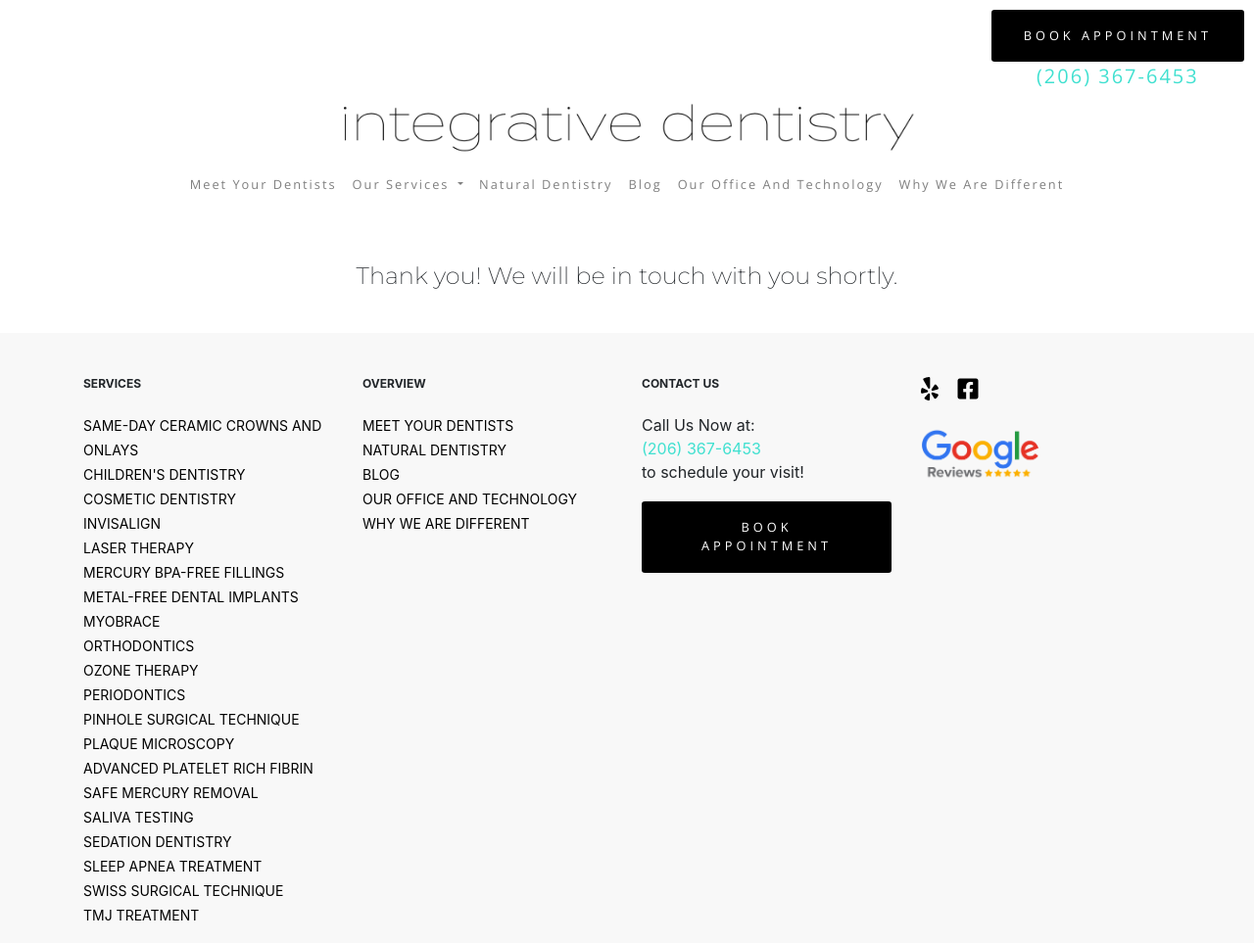
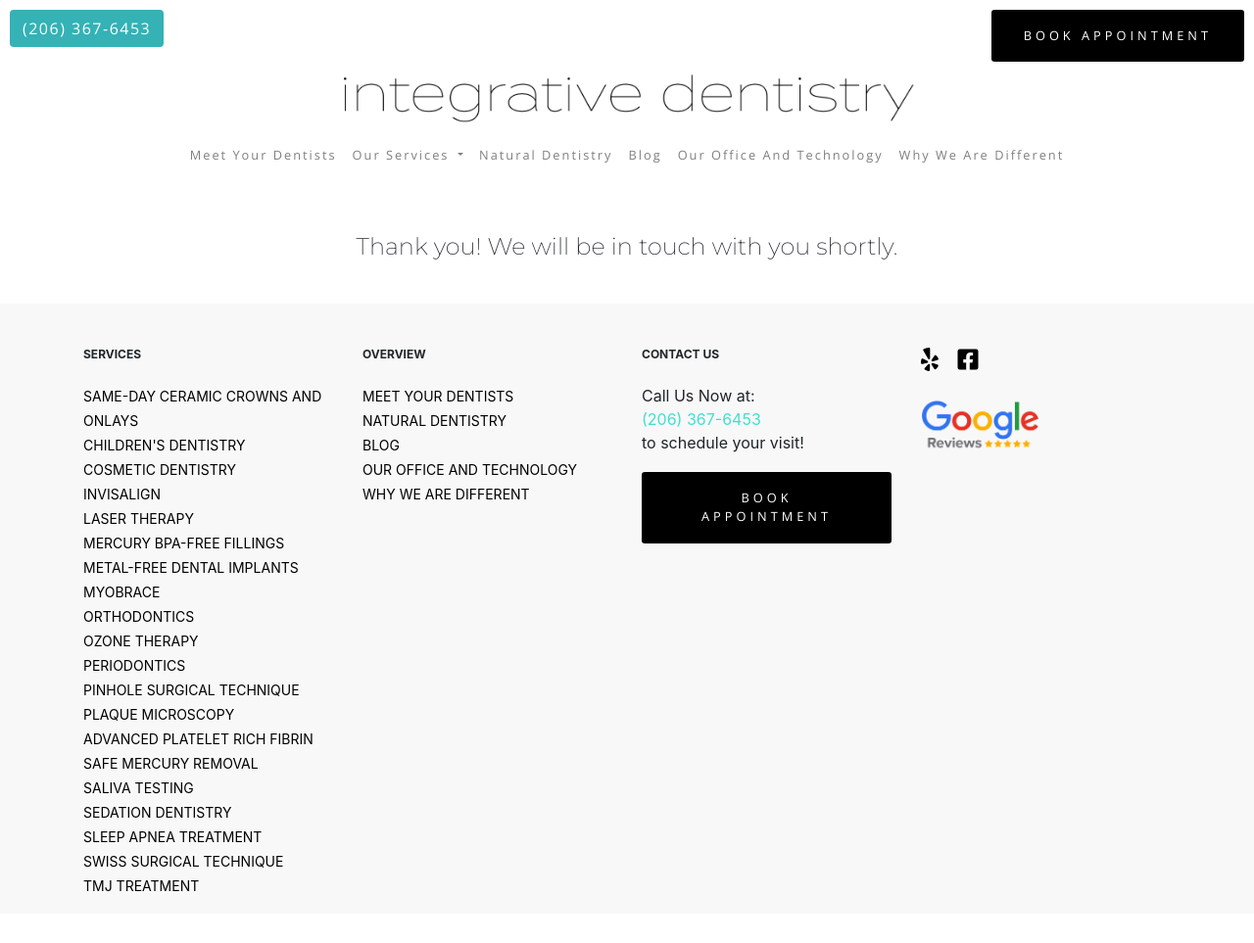
Before and after one commit to Karynvo/integrativejekyll, a Jekyll site: the page built from thanks.html, in a window 1280 px wide and 963 px high. Shown: the whole window at 98% size. Built offline with Jekyll 4.4.1, drawn with Linux system fonts in a browser that asks for light colours.

Commit message:
added telephone button in header

```diff
--- a/_includes/header.html
+++ b/_includes/header.html
@@ -23,11 +23,11 @@
 <body>
     <div class="row header-info-bar">
         <div class="col">
+            <div class="float-left upper-header">
+                <div><a class="btn upper-header-tel" role="button" href="tel:(206) 367-6453">(206) 367-6453<a></div>
+            </div>
             <div class="float-right upper-header">
                 <div><a class="btn book-button" role="button" href="/request-an-appointment/">BOOK APPOINTMENT</a></div>
-                <div style="text-align: center">
-                    <a href="tel:(206) 367-6453" class="header-phone">(206) 367-6453</a>
-                </div>
             </div>
         </div>
     </div>
--- a/assets/css/index.css
+++ b/assets/css/index.css
@@ -611,3 +611,10 @@ label.error {
     font-size: 24px;
     text-transform: uppercase;
 }
+
+.upper-header-tel {
+    background-color: #34b2b6;
+    color: white;
+    font-family: 'Open Sans', sans-serif;
+    letter-spacing: 1.5px;
+}
```
